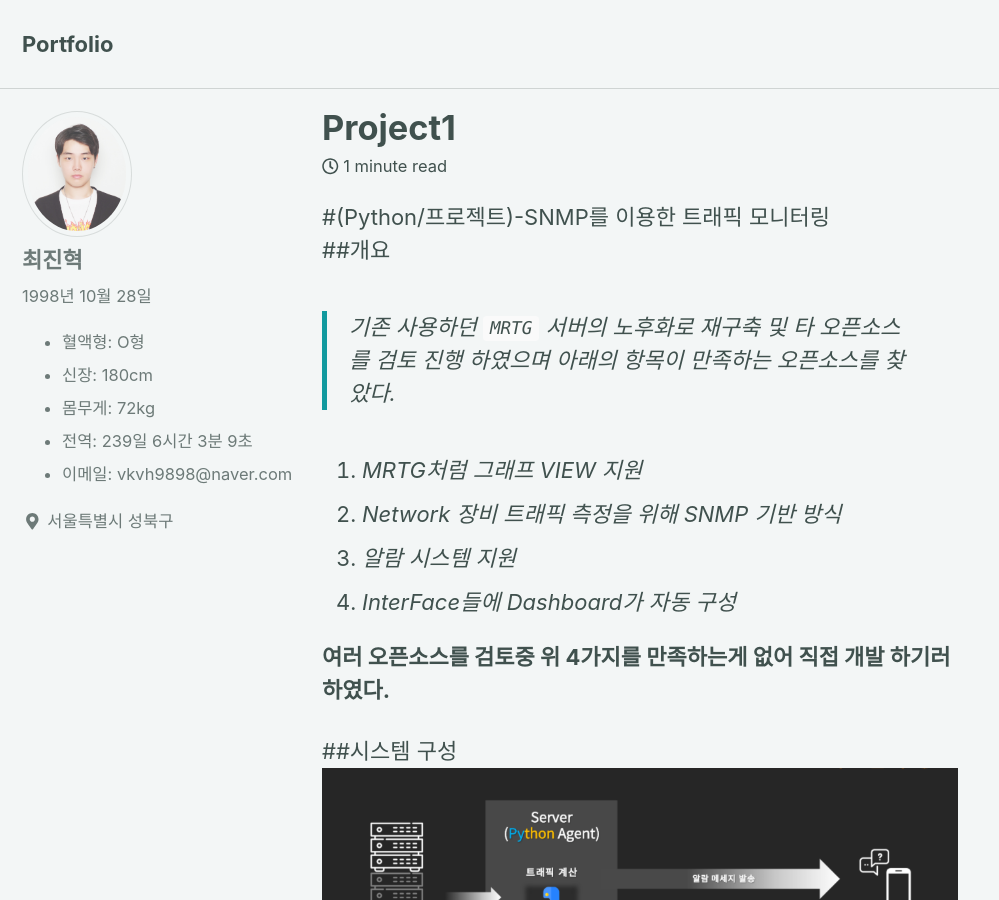
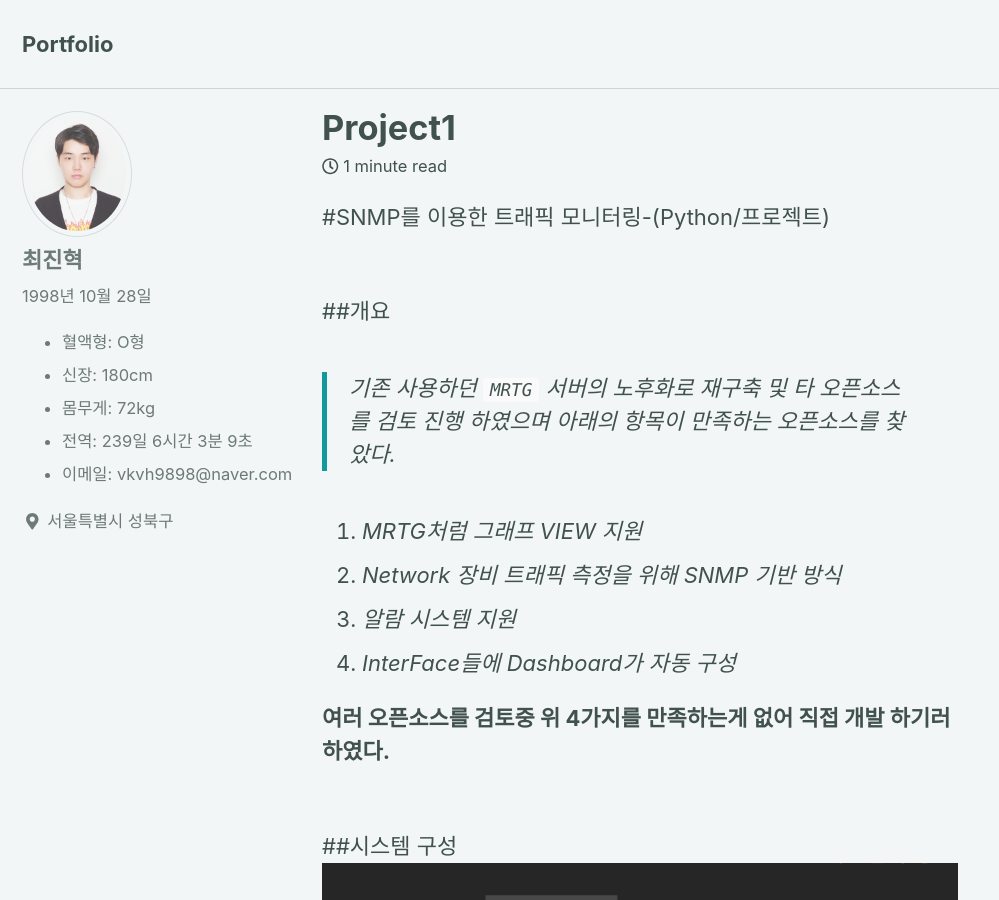
Before and after one commit to Tosi123/Tosi123.github.io, a Jekyll site: the page built from _posts/2019-04-09-Project1.md, in a window 1280 px wide and 900 px high. Shown: the whole window, without its empty margins (0-999 px from the left). Built offline with Jekyll 4.4.1, drawn with Linux system fonts in a browser that asks for light colours; cached includes are drawn as plain includes; nearby versions of some CDN libraries.

Commit message:
Update 2019-04-09-Project1.md

```diff
--- a/_posts/2019-04-09-Project1.md
+++ b/_posts/2019-04-09-Project1.md
@@ -1,4 +1,5 @@
-#(Python/프로젝트)-SNMP를 이용한 트래픽 모니터링
+#SNMP를 이용한 트래픽 모니터링-(Python/프로젝트)
+
 <br>
 ##개요
 >기존 사용하던 `MRTG` 서버의 노후화로 재구축 및 타 오픈소스를 검토 진행 하였으며 아래의 항목이 만족하는 오픈소스를 찾았다.
@@ -9,16 +10,17 @@
 1. _InterFace들에 Dashboard가 자동 구성_
 
 **여러 오픈소스를 검토중 위 4가지를 만족하는게 없어 직접 개발 하기러 하였다.**
+
 <br>
-
 ##시스템 구성
 ![구조](https://github.com/Tosi123/Tosi123.github.io/blob/master/assets/image/snmp_monitoring_system.png)
 <br>
+
 ##VIEW
 >직접 개발 하기에는 많은 시간이 소요될 것으로 예상 되어 `Grafana` 오픈소스 사용
 다양한 그래프 및 플러그인 지원 하여 채택 하였다.
 
-<br><br>
+<br>
 ##DATA
 >`SNMP DATA`를 넣는 부분을 처음에는 `PHP`로 구축 할려 했지만 쓰레드 및 구조상 어려움이 많아 처음으로 `Python Agent`를 개발 진행 하였다.
 
```
